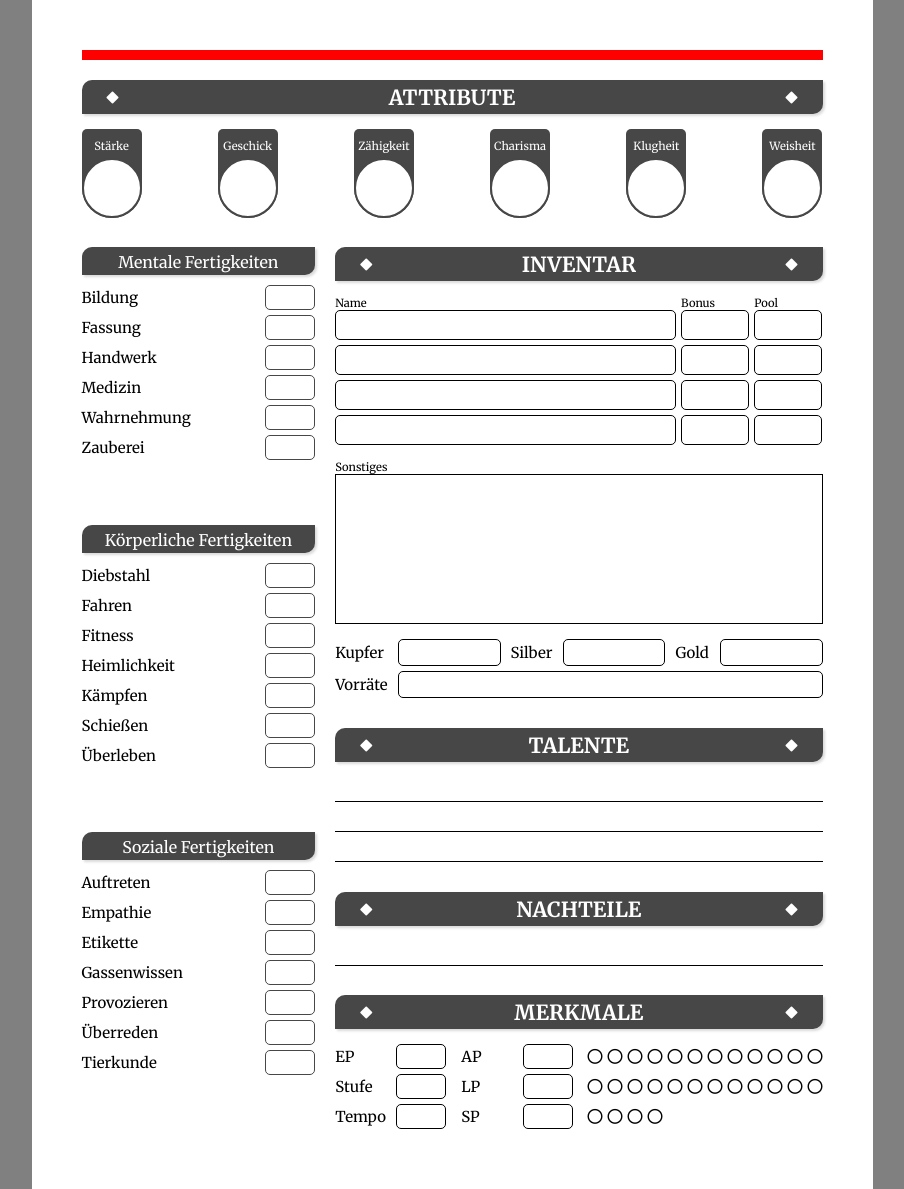
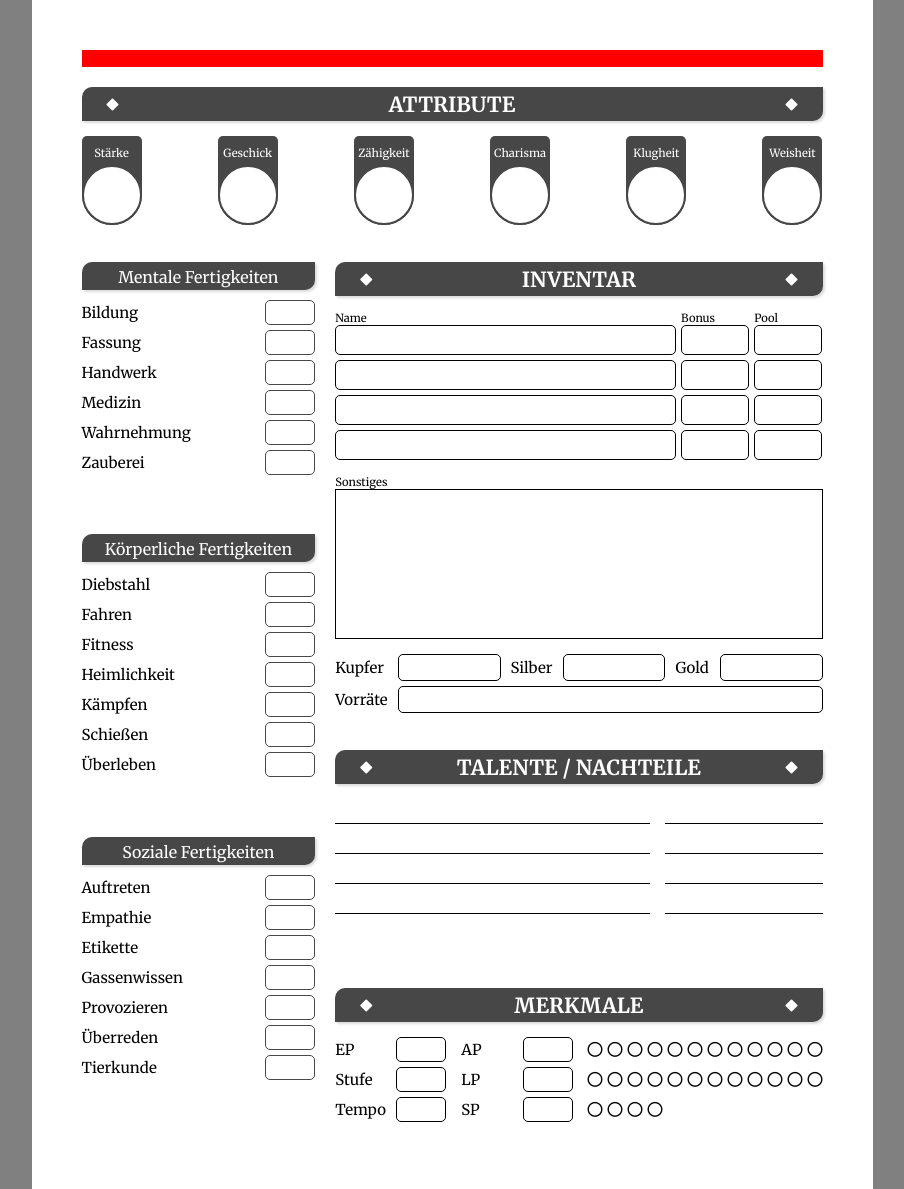
Before and after one commit to Paraldos/awheldenbogen, a website with bundled scripts: page index.html in a window 1280 px wide. Shown: the whole page, without its empty margins (188-1092 px from the left). Built offline with nearby package versions, Linux system fonts and the light colour scheme.

Commit message:
reworked Talente

```diff
--- a/js/talente.js
+++ b/js/talente.js
@@ -1,16 +1,21 @@
 import Nodetype from "./nodetype.js";
 
 export default class Talente extends Nodetype {
-    constructor() {
-        super()
-        this.talente = document.querySelector('.talente')
-        this.talente.innerHTML = `
-            ${this.createHeader('Talente')}
+  constructor() {
+    super();
+    this.talente = document.querySelector(".talente");
+    this.talente.innerHTML = `
+            ${this.createHeader("Talente / Nachteile")}
             <div class='talente__container'>
                 <div></div>
                 <div></div>
                 <div></div>
+                <div></div>
+                <div></div>
+                <div></div>
+                <div></div>
+                <div></div>
             </div>
-        `
-    }
+        `;
+  }
 }
--- a/main.js
+++ b/main.js
@@ -1,13 +1,12 @@
-import Attribute from "./js/attribute.js"
-import Fertigkeiten from "./js/fertigkeiten.js"
-import Talente from "./js/talente.js"
-import Nachteile from "./js/nachteile.js"
-import Merkmale from "./js/merkmale.js"
-import Inventar from "./js/inventar.js"
+import Attribute from "./js/attribute.js";
+import Fertigkeiten from "./js/fertigkeiten.js";
+import Talente from "./js/talente.js";
+import Nachteile from "./js/nachteile.js";
+import Merkmale from "./js/merkmale.js";
+import Inventar from "./js/inventar.js";
 
-new Attribute()
-new Fertigkeiten()
-new Talente()
-new Nachteile()
-new Merkmale()
-new Inventar()
+new Attribute();
+new Fertigkeiten();
+new Talente();
+new Merkmale();
+new Inventar();
--- a/styles/_talente.scss
+++ b/styles/_talente.scss
@@ -2,9 +2,9 @@
   grid-area: talente;
 
   &__container {
-        display: flex;
-        flex-direction: column;
-        gap: var(--gap__small);
+    display: grid;
+    grid-template-columns: 2fr 1fr;
+    gap: var(--gap__small) var(--gap__medium);
 
     div {
       min-height: var(--height__value);
```
Also changed, not shown: styles.css, 1 other file. Lines whose indentation alone changed are shown as unchanged.
